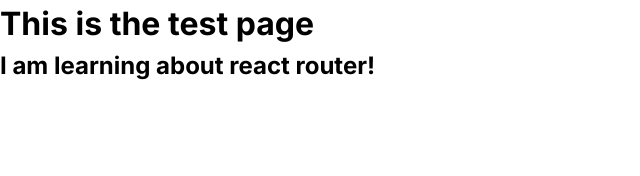
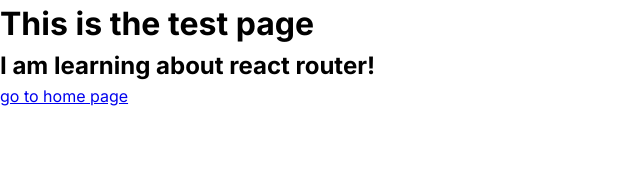
Before and after one commit to krs00/fs-todo, a React (Vite) app in the folder fs-todo-client/: page /testpage in a window 1280 px wide. Shown: the top 176 px of the page, without its empty margins (0-640 px from the left). Built offline with nearby package versions, Linux system fonts and the light colour scheme.

Commit message:
add links

```diff
--- a/fs-todo-client/src/App.jsx
+++ b/fs-todo-client/src/App.jsx
@@ -1,10 +1,12 @@
+import { Link } from "react-router-dom";
+
 function App() {
 
   return (
     <>
       <h1>This is just a test</h1>
 
-      <a href="https://example.com">go to test page</a>
+      <Link to="testpage">go to test page</Link>
 
 
     </>
--- a/fs-todo-client/src/views/TestPage.jsx
+++ b/fs-todo-client/src/views/TestPage.jsx
@@ -1,3 +1,5 @@
+import { Link } from "react-router-dom";
+
 function TestPage() {
 
     return (
@@ -5,6 +7,8 @@ function TestPage() {
         <h1>This is the test page</h1>
         <h2>I am learning about react router!</h2>
 
+        <Link to="/">go to home page</Link>
+
       </>
     )
   }
```
